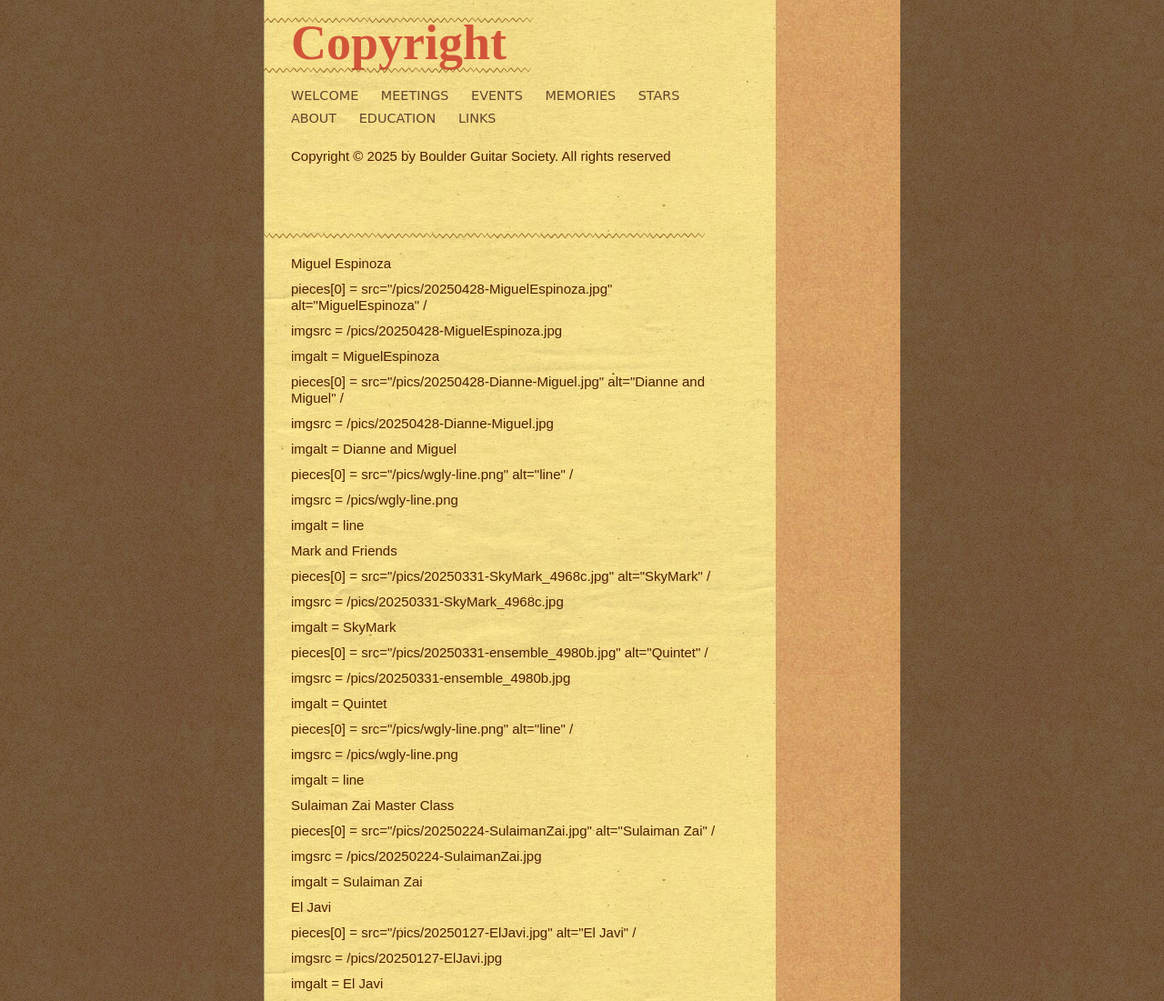
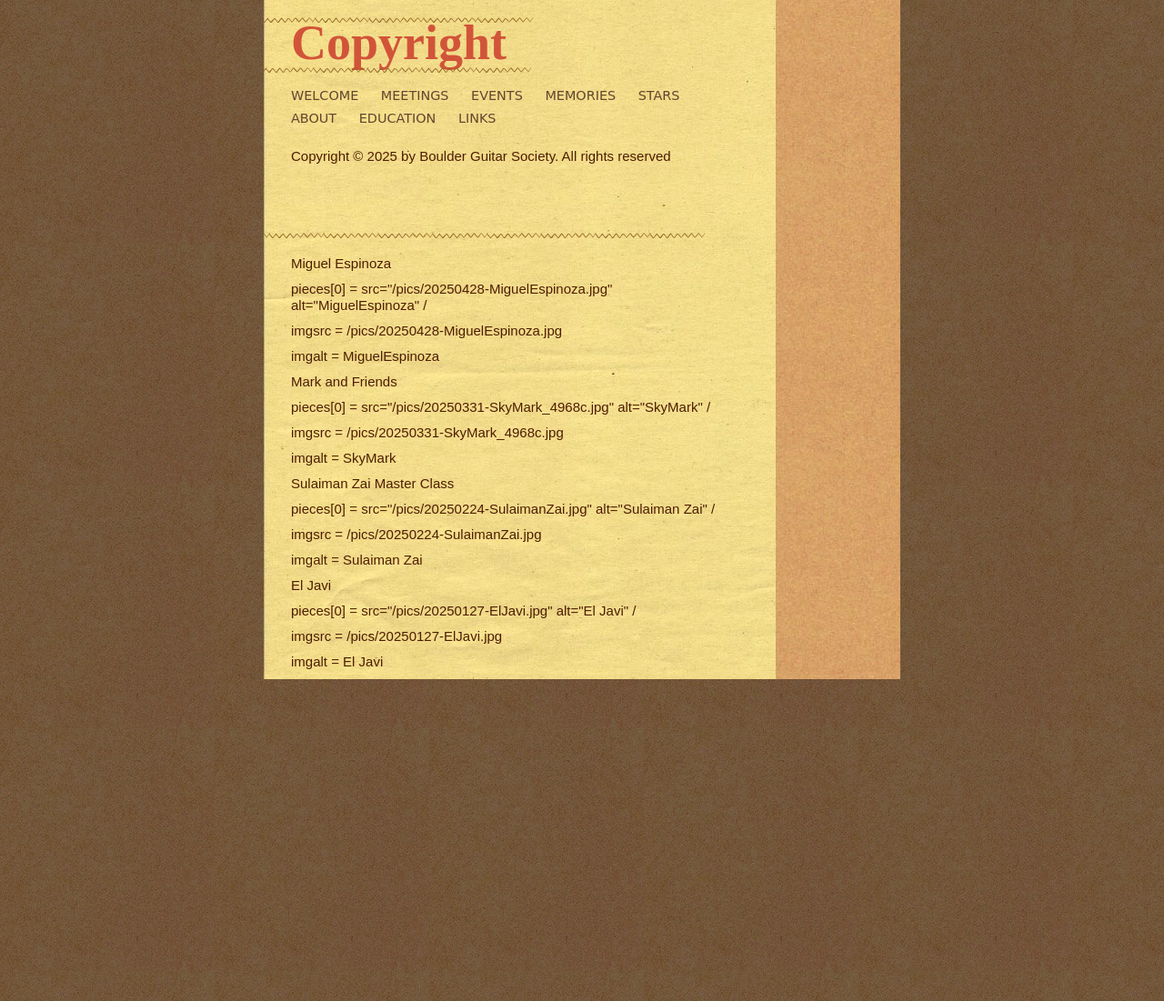
Before and after one commit to boulderguitarsociety/boulderguitarsociety.github.io, a Jekyll site: the page built from Copyright.md, in a window 1280 px wide. Shown: the whole page at 91% size. Built offline with Jekyll 4.4.1, drawn with Linux system fonts in a browser that asks for light colours.

Commit message:
break after first img attrs found

```diff
--- a/_layouts/common.html
+++ b/_layouts/common.html
@@ -39,6 +39,7 @@
       {% assign imgalt = imgattrs[3] %}
       <p>imgsrc = {{ imgsrc }}</p>
       <p>imgalt = {{ imgalt }}</p>
+      {% break %}
     {% endif %}
   {% endif %}
   {% endfor %}
```
